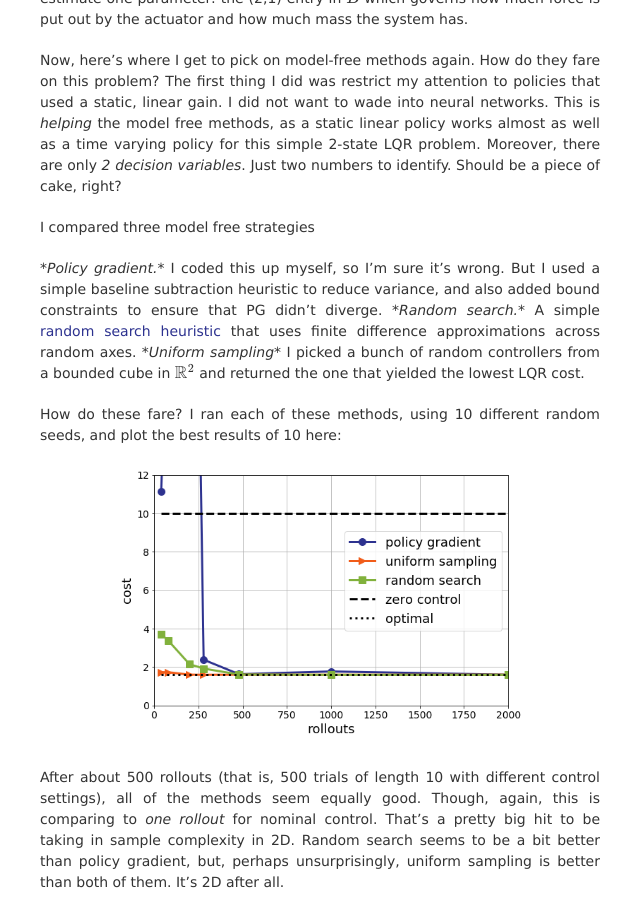
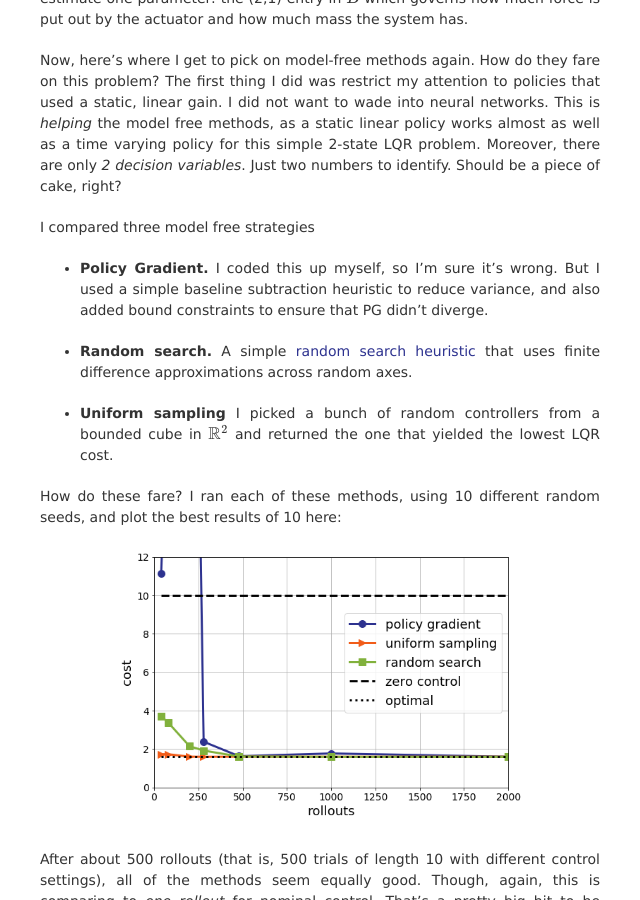
Before and after one commit to benjamin-recht/benjamin-recht.github.io, a Jekyll site: the page built from _posts/2018-02-26-nominal.md, in a window 1280 px wide and 900 px high, scrolled down 2649 px. Shown: the whole window, without its empty margins (320-960 px from the left). Built offline with Jekyll 4.4.1, drawn with Linux system fonts in a browser that asks for light colours; nearby versions of some CDN libraries; formulas are drawn with MathJax 3; comment, search, counter and statistics services are not loaded.

Commit message:
cleaned formatting

```diff
--- a/_posts/2018-02-26-nominal.md
+++ b/_posts/2018-02-26-nominal.md
@@ -87,9 +87,11 @@ Now, here’s where I get to pick on model-free methods again. How do they fare
 
 I compared three model free strategies
 
-_*Policy gradient.*_ I coded this up myself, so I’m sure it’s wrong. But I used a simple baseline subtraction heuristic to reduce variance, and also added bound constraints to ensure that PG didn’t diverge.
-_*Random search.*_  A simple [random search heuristic](http://www.argmin.net/2017/04/03/evolution/) that uses finite difference approximations across random axes.
-_*Uniform sampling*_ I picked a bunch of random controllers from a bounded cube in $\mathbb{R}^2$ and returned the one that yielded the lowest LQR cost.
+* **Policy Gradient.** I coded this up myself, so I’m sure it’s wrong. But I used a simple baseline subtraction heuristic to reduce variance, and also added bound constraints to ensure that PG didn’t diverge.
+
+* **Random search.**  A simple [random search heuristic](http://www.argmin.net/2017/04/03/evolution/) that uses finite difference approximations across random axes.
+
+* **Uniform sampling** I picked a bunch of random controllers from a bounded cube in $\mathbb{R}^2$ and returned the one that yielded the lowest LQR cost.
 
 How do these fare? I ran each of these methods, using 10 different random seeds, and plot the best results of 10 here:
 
```
